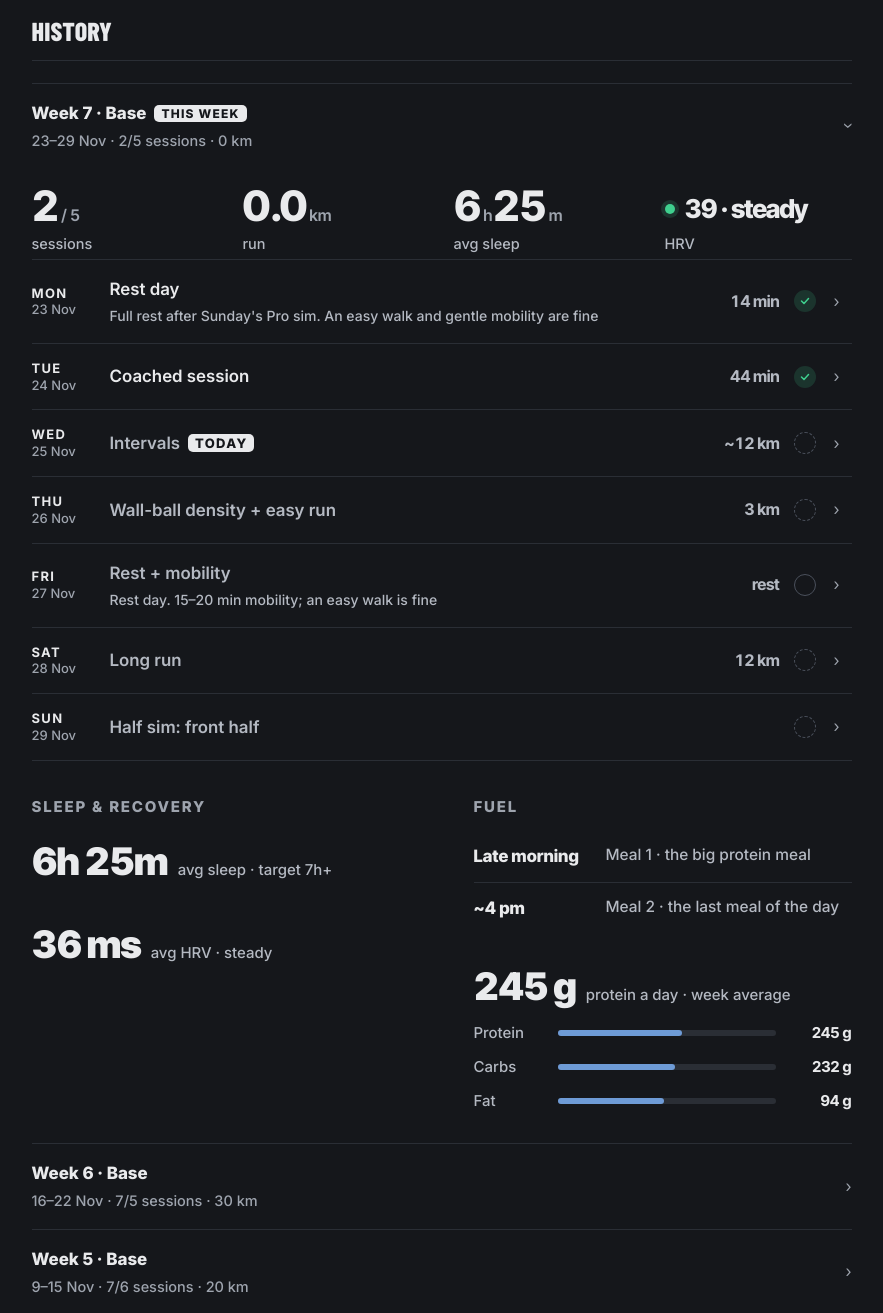
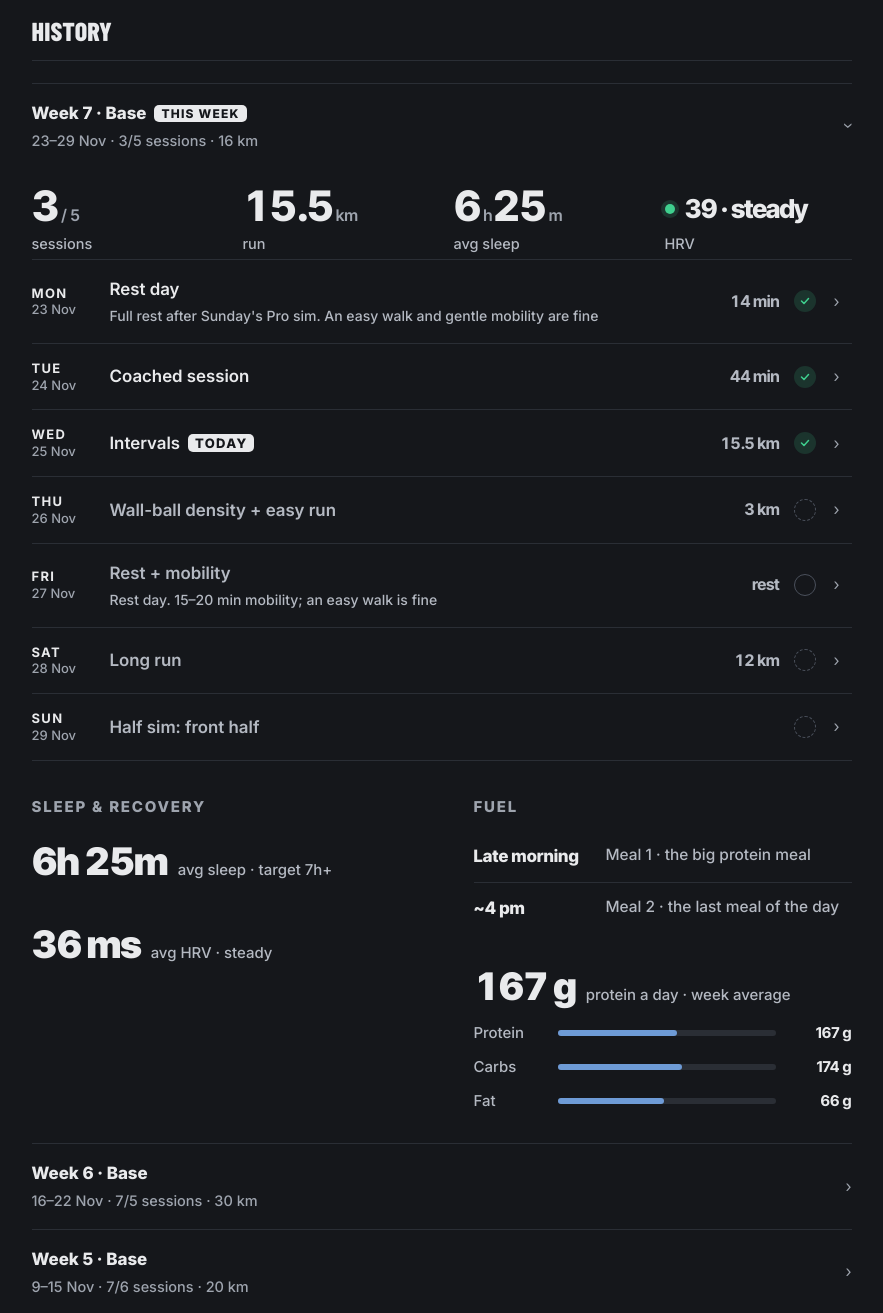
Before and after one commit to nateinbrisbane/road-to-pro, a plain HTML site: page training/index.html in a window 1280 px wide. Shown: the part 2900-4213 px from the top of the page, without its empty margins (191-1074 px from the left). Drawn offline with Linux system fonts and the light colour scheme.

Commit message:
Hourly site refresh 25 Nov 08:18 (#310)
Co-authored-by: Cursor Agent <cursoragent@cursor.com>
Co-authored-by: nateinbrisbane <nateinbrisbane@users.noreply.github.com>

```diff
--- a/training/index.html
+++ b/training/index.html
@@ -154,11 +154,11 @@
   <div class="sec-head"><h2 class="h2">History</h2></div>
   <details class="wk wk-fold" id="2026-w48" open><summary>
     <span class="wk-t">Week 7 · Base<span class="now">THIS WEEK</span></span>
-    <span class="wk-d">23–29 Nov · 2/5 sessions · 0 km</span>
+    <span class="wk-d">23–29 Nov · 3/5 sessions · 16 km</span>
     <span class="d-chev">›</span></summary>
     <div class="wk-body">  <div class="wk-stats"><div class="stats">
-  <div class="st"><div class="v num">2<small>/ 5</small></div><div class="k">sessions</div></div>
-  <div class="st"><div class="v num">0.0<small>km</small></div><div class="k">run</div></div>
+  <div class="st"><div class="v num">3<small>/ 5</small></div><div class="k">sessions</div></div>
+  <div class="st"><div class="v num">15.5<small>km</small></div><div class="k">run</div></div>
   <div class="st"><div class="v num">6<small>h</small>25<small>m</small></div><div class="k">avg sleep</div></div>
   <div class="st"><div class="v num"><span class="dot trend g">39 · steady</span></div><div class="k">HRV</div></div>
 </div></div>
@@ -187,16 +187,19 @@
       <div class="nut"><div class="nut-h">Nutrition</div>
 <div class="nut-meals"><span><b>Lunch</b> <time class="meal-time">~12:00 pm</time></span></div>        <div class="facts"><span><b>242 g</b> protein</span><span><b>195 g</b> carbs</span><span><b>88 g</b> fat</span></div>
 <div class="fuel">Normal eating</div>      </div>
-<div class="vids"><a href="https://www.youtube.com/watch?v=AbInfCjSOdc" rel="noopener"><img src="/assets/thumbs/running_form.jpg" alt="" loading="lazy">Running form (HYROX runs)</a></div>    </div></details>  <details data-date="2026-11-25" class="day planned"><summary>
+<div class="vids"><a href="https://www.youtube.com/watch?v=AbInfCjSOdc" rel="noopener"><img src="/assets/thumbs/running_form.jpg" alt="" loading="lazy">Running form (HYROX runs)</a></div>    </div></details>  <details data-date="2026-11-25" class="day done"><summary>
     <span class="d-day"><b>Wed</b>25 Nov</span>
     <span class="d-title">Intervals<span class="now">TODAY</span></span>
-    <span class="d-key num">~12 km</span>
-<span class="d-tick pl"></span>    <span class="d-chev">›</span></summary>
-    <div class="d-body">
-<ul><li>2 km easy warm-up, then 8×1 km at about 4:15/km, the first time at this format.</li><li>Easy walk/jog recoveries matching the sub-1:10 station times in race order: 4:10 (SkiErg), 3:00 (sled push), 4:30 (sled pull), 4:00 (burpee broad jumps), 4:25 (row), 1:45 (farmers carry), 4:50 (sandbag lunges).</li><li>2 km easy cool-down after the last rep; about 12 km in total.</li></ul>      <div class="nut rd"><div class="nut-h">Readiness</div>
+    <span class="d-key num">15.5 km</span>
+<span class="d-tick"><svg viewBox="0 0 24 24" fill="none" stroke="currentColor" stroke-width="3" stroke-linecap="round" stroke-linejoin="round" aria-hidden="true"><path d="m5 12 5 5 9-10"/></svg></span>    <span class="d-chev">›</span></summary>
+    <div class="d-body">
+<ul><li>2 km easy warm-up, then 8×1 km at about 4:15/km, the first time at this format.</li><li>Easy walk/jog recoveries matching the sub-1:10 station times in race order: 4:10 (SkiErg), 3:00 (sled push), 4:30 (sled pull), 4:00 (burpee broad jumps), 4:25 (row), 1:45 (farmers carry), 4:50 (sandbag lunges).</li><li>2 km easy cool-down after the last rep; about 12 km in total.</li></ul><div class="facts"><span><b>15.5 km</b> distance</span><span><b>5:24</b> /km average</span><span><b>84 min</b> time</span></div>      <div class="nut rd"><div class="nut-h">Readiness</div>
         <div class="rd-line"><span>Slept <b class="warn">5h 55m</b></span><span>HRV <b>39</b> · <span class="hs-g">steady</span></span></div>
       </div>
-<div class="fuel">Fuel: carbs around the session</div><div class="vids"><a href="https://www.youtube.com/watch?v=AbInfCjSOdc" rel="noopener"><img src="/assets/thumbs/running_form.jpg" alt="" loading="lazy">Running form (HYROX runs)</a><a href="https://www.youtube.com/watch?v=MkbOCfFW8cA" rel="noopener"><img src="/assets/thumbs/roxzone.jpg" alt="" loading="lazy">HYROX Roxzone transitions</a></div>    </div></details>  <details data-date="2026-11-26" class="day planned"><summary>
+      <div class="nut"><div class="nut-h">Nutrition</div>
+        <div class="facts"><span><b>11 g</b> protein</span><span><b>60 g</b> carbs</span><span><b>11 g</b> fat</span></div>
+<div class="fuel">Carbs around the session</div>      </div>
+<div class="vids"><a href="https://www.youtube.com/watch?v=AbInfCjSOdc" rel="noopener"><img src="/assets/thumbs/running_form.jpg" alt="" loading="lazy">Running form (HYROX runs)</a><a href="https://www.youtube.com/watch?v=MkbOCfFW8cA" rel="noopener"><img src="/assets/thumbs/roxzone.jpg" alt="" loading="lazy">HYROX Roxzone transitions</a></div>    </div></details>  <details data-date="2026-11-26" class="day planned"><summary>
     <span class="d-day"><b>Thu</b>26 Nov</span>
     <span class="d-title">Wall-ball density + easy run</span>
     <span class="d-key num">3 km</span>
@@ -230,8 +233,8 @@
     <div>
       <h3 class="h3">Fuel</h3>
       <div class="meals"><div class="meal"><span class="t">Late morning</span><span>Meal 1 · the big protein meal</span></div><div class="meal"><span class="t">~4 pm</span><span>Meal 2 · the last meal of the day</span></div></div>
-      <div class="big-line"><b class="num">245 g</b><span>protein a day · week average</span></div>
-      <div class="macros">        <div class="mac"><span>Protein</span><div class="bar"><i style="width:57%"></i></div><b>245 g</b></div>        <div class="mac"><span>Carbs</span><div class="bar"><i style="width:54%"></i></div><b>232 g</b></div>        <div class="mac"><span>Fat</span><div class="bar"><i style="width:49%"></i></div><b>94 g</b></div></div>
+      <div class="big-line"><b class="num">167 g</b><span>protein a day · week average</span></div>
+      <div class="macros">        <div class="mac"><span>Protein</span><div class="bar"><i style="width:55%"></i></div><b>167 g</b></div>        <div class="mac"><span>Carbs</span><div class="bar"><i style="width:57%"></i></div><b>174 g</b></div>        <div class="mac"><span>Fat</span><div class="bar"><i style="width:49%"></i></div><b>66 g</b></div></div>
     </div>
   </div>
 </div>
```
Also changed, not shown: index.html (+8 -5 lines).
